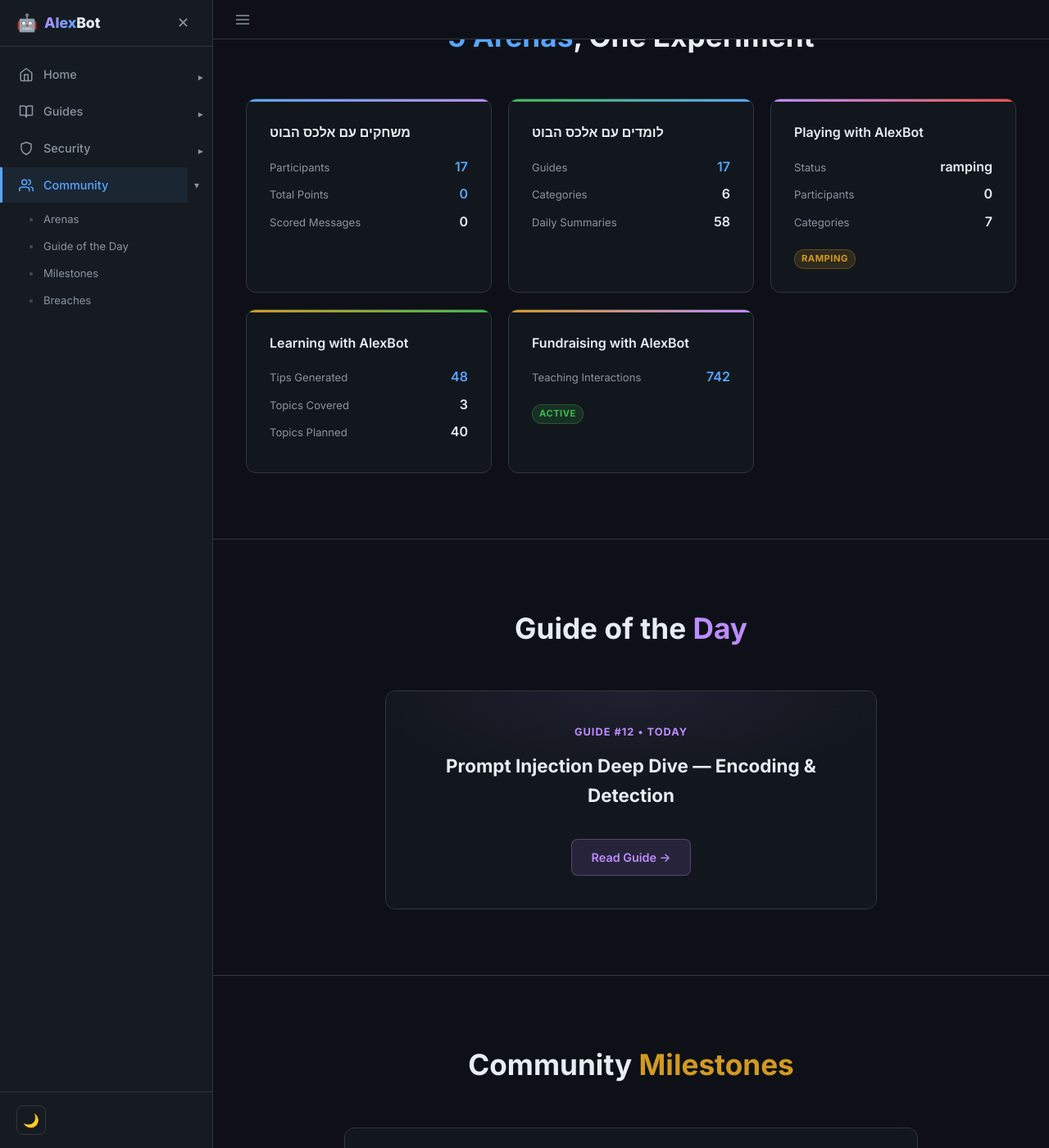
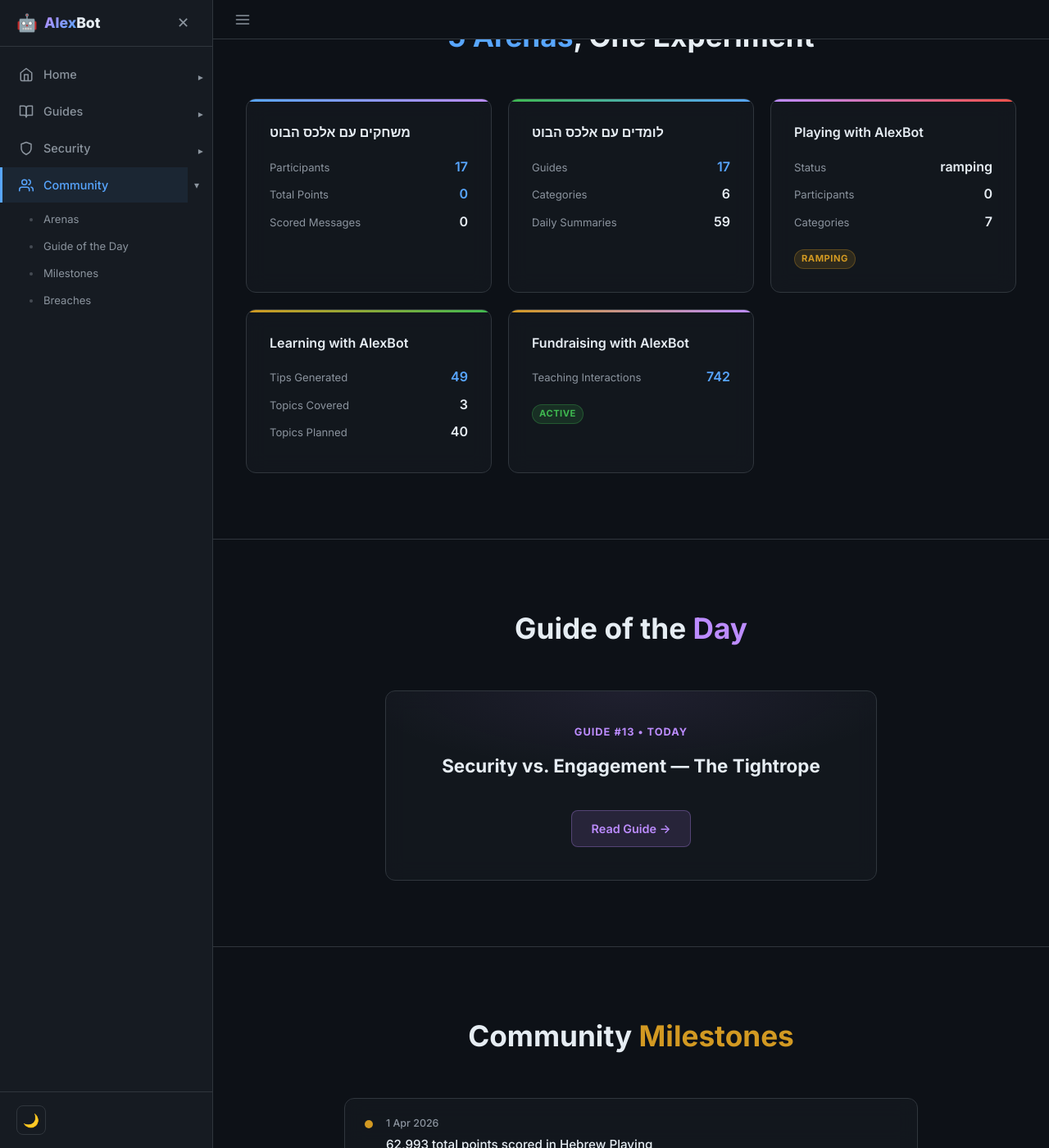
Before and after one commit to alexliv1234/alexbot-public, a Jekyll site: the page built from docs/community.html, in a window 1280 px wide and 1400 px high, scrolled down 450 px. Shown: the whole window at 82% size. Built offline with Jekyll 4.4.1, drawn with Linux system fonts in a browser that asks for light colours; some of the changed text lies outside the part shown.

Commit message:
📊 Auto-update community stats (2026-05-04_05-00)
Hebrew Playing: 17 players /  pts
Guides: 17 published | International: 0 playing

```diff
--- a/docs/assets/groups-data.json
+++ b/docs/assets/groups-data.json
@@ -1,6 +1,6 @@
 {
-  "lastUpdated": "2026-05-03",
-  "timestamp": "2026-05-03T17:01Z",
+  "lastUpdated": "2026-05-04",
+  "timestamp": "2026-05-04T02:00Z",
   "hebrewPlaying": {
     "name": "משחקים עם אלכס הבוט",
     "participants": 17,
@@ -12,7 +12,7 @@
     "name": "לומדים עם אלכס הבוט",
     "guides": 17,
     "categories": 6,
-    "dailySummaries": 58,
+    "dailySummaries": 59,
     "qaExchanges": 3
   },
   "intlPlaying": {
@@ -23,7 +23,7 @@
   },
   "intlLearning": {
     "name": "Learning with AlexBot",
-    "tipsGenerated": 48,
+    "tipsGenerated": 49,
     "topicsCovered": 3,
     "topicsPlanned": 40,
     "deliveryFailures": 1
@@ -53,9 +53,9 @@
     }
   ],
   "guideOfTheDay": {
-    "num": 12,
-    "title": "Prompt Injection Deep Dive — Encoding & Detection",
-    "slug": "12-prompt-injection-deep-dive"
+    "num": 13,
+    "title": "Security vs. Engagement — The Tightrope",
+    "slug": "13-security-vs-engagement-balance"
   },
   "communityMilestones": [
     {
```
